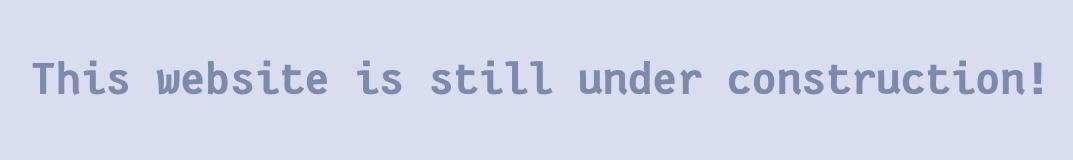
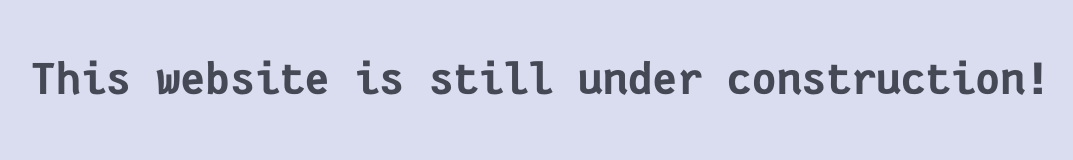
Before and after one commit to RePear-Squad/repear-squad.github.io, a plain HTML site: page index.html in a window 1280 px wide. Shown: the part 146-306 px from the top of the page, without its empty margins (99-1172 px from the left). Drawn offline with Linux system fonts and the light colour scheme.

Commit message:
Update style.css

```diff
--- a/assets/style.css
+++ b/assets/style.css
@@ -10,6 +10,7 @@ html {
 h1, h2, h3, h4 {
   font-weight: bold;
   font-size: 6vmin;
+  color: #454956;
 }
 
 /** paragraphs **/
```
